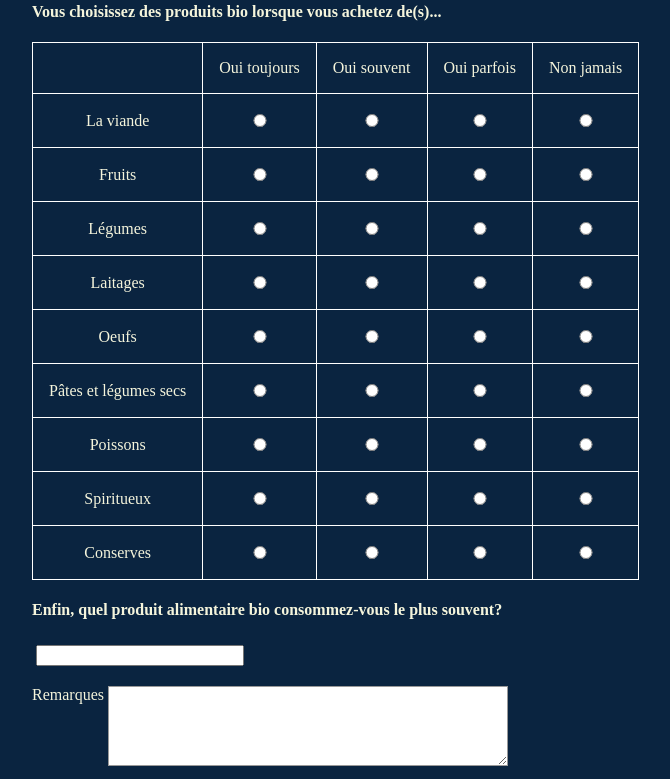
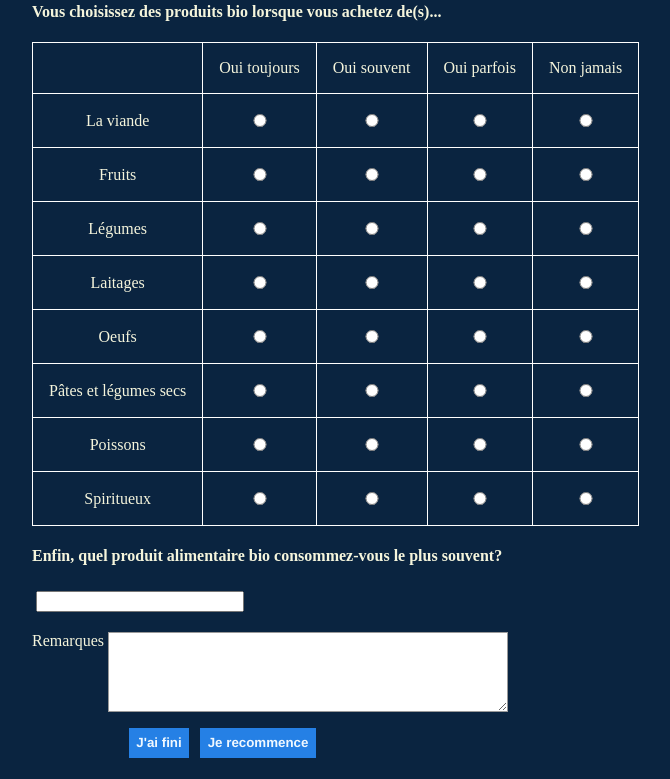
Before and after one commit to likhe/formulaire, a plain HTML site: page index.html in a window 1280 px wide. Shown: the part 1993-2772 px from the top of the page, without its empty margins (160-830 px from the left). Drawn offline with Linux system fonts and the light colour scheme.

Commit message:
revoir les positions et travailler le style

```diff
--- a/index.html
+++ b/index.html
@@ -6,9 +6,9 @@
         <link rel="stylesheet" href="style.css">
     </head>
     <body>
-		<header>
+		<div id="up">
 			<h1>Agence SolarClub</h1>
-		</header>
+		</div>
 		<div class="content">
 			<form action="end.html">
 				<div class="you"><h3>Vous</h3>
@@ -134,55 +134,55 @@
               <td><input type="radio" id="second" name="two" value="2"/></td>
               <td><input type="radio" id="second" name="two" value="3"/></td>
               <td><input type="radio" id="second" name="two" value="4"/></td>
-              <td><input type="radio" id="second" name="one" value="5"/></td>
+              <td><input type="radio" id="second" name="two" value="5"/></td>
 							</tr>
 							<tr>
 							<td>Le souci écologique</td>
-							<td><input type="radio"/></td>
-							<td><input type="radio"/></td>
-            				<td><input type="radio"/></td>
-							<td><input type="radio"/></td>
-							<td><input type="radio"/></td>
+              <td><input type="radio" id="second" name="three" value="1"/></td>
+              <td><input type="radio" id="second" name="three" value="2"/></td>
+              <td><input type="radio" id="second" name="three" value="3"/></td>
+              <td><input type="radio" id="second" name="three" value="4"/></td>
+              <td><input type="radio" id="second" name="three" value="5"/></td>
 							</tr>
 							<tr>
 							<td>La proximité</td>
-							<td><input type="radio"/></td>
-            				<td><input type="radio"/></td>
-							<td><input type="radio"/></td>
-							<td><input type="radio"/></td>
-							<td><input type="radio"/></td>
+              <td><input type="radio" id="second" name="four" value="1"/></td>
+              <td><input type="radio" id="second" name="four" value="2"/></td>
+              <td><input type="radio" id="second" name="four" value="3"/></td>
+              <td><input type="radio" id="second" name="four" value="4"/></td>
+              <td><input type="radio" id="second" name="four" value="5"/></td>
 							</tr>
 							<tr>
 							<td>Issu d'un commerce équitable</td>
-							<td><input type="radio"/></td>
-            				<td><input type="radio"/></td>
-            				<td><input type="radio"/></td>
-							<td><input type="radio"/></td>
-							<td><input type="radio"/></td>
+              <td><input type="radio" id="second" name="five" value="1"/></td>
+              <td><input type="radio" id="second" name="five" value="2"/></td>
+              <td><input type="radio" id="second" name="five" value="3"/></td>
+              <td><input type="radio" id="second" name="five" value="4"/></td>
+              <td><input type="radio" id="second" name="five" value="5"/></td>
 							</tr>
 							<tr>
 							<td>Le label</td>
-							<td><input type="radio"/></td>
-            				<td><input type="radio"/></td>
-            				<td><input type="radio"/></td>
-							<td><input type="radio"/></td>
-							<td><input type="radio"/></td>
+              <td><input type="radio" id="second" name="six" value="1"/></td>
+              <td><input type="radio" id="second" name="six" value="2"/></td>
+              <td><input type="radio" id="second" name="six" value="3"/></td>
+              <td><input type="radio" id="second" name="six" value="4"/></td>
+              <td><input type="radio" id="second" name="six" value="5"/></td>
 							</tr>
 							<tr>
 							<td>La marque</td>
-							<td><input type="radio"/></td>
-            	<td><input type="radio"/></td>
-							<td><input type="radio"/></td>
-							<td><input type="radio"/></td>
-							<td><input type="radio"/></td>
+              <td><input type="radio" id="second" name="seven" value="1"/></td>
+              <td><input type="radio" id="second" name="seven" value="2"/></td>
+              <td><input type="radio" id="second" name="seven" value="3"/></td>
+              <td><input type="radio" id="second" name="seven" value="4"/></td>
+              <td><input type="radio" id="second" name="seven" value="5"/></td>
 							</tr>
 							<tr>
 							<td>La composition</td>
-							<td><input type="radio"/></td>
-            	<td><input type="radio"/></td>
-            	<td><input type="radio"/></td>
-							<td><input type="radio"/></td>
-							<td><input type="radio"/></td>
+              <td><input type="radio" id="second" name="eight" value="1"/></td>
+              <td><input type="radio" id="second" name="eight" value="2"/></td>
+              <td><input type="radio" id="second" name="eight" value="3"/></td>
+              <td><input type="radio" id="second" name="eight" value="4"/></td>
+              <td><input type="radio" id="second" name="eight" value="5"/></td>
 							</tr>
 						</table>
 						</li>
@@ -192,72 +192,66 @@
 							<td></td>
 							<td>Oui toujours</td>
 							<td>Oui souvent</td>
-            				<td>Oui parfois</td>
+            	<td>Oui parfois</td>
 							<td>Non jamais</td>
 							</thead>
 							<tr>
 							<td>La viande</td>
-							<td><input type="radio"/></td>
-            	<td><input type="radio"/></td>
-							<td><input type="radio"/></td>
-							<td><input type="radio"/></td>
+              <td><input type="radio" id="third" name="one" value="1"/></td>
+              <td><input type="radio" id="third" name="one" value="2"/></td>
+              <td><input type="radio" id="third" name="one" value="3"/></td>
+              <td><input type="radio" id="third" name="one" value="4"/></td>
 							</tr>
 							<tr>
 							<td>Fruits</td>
-							<td><input type="radio"/></td>
-            				<td><input type="radio"/></td>
-							<td><input type="radio"/></td>
-							<td><input type="radio"/></td>
+              <td><input type="radio" id="third" name="two" value="1"/></td>
+              <td><input type="radio" id="third" name="two" value="2"/></td>
+              <td><input type="radio" id="third" name="two" value="3"/></td>
+              <td><input type="radio" id="third" name="two" value="4"/></td>
 							</tr>
 							<tr>
 							<td>Légumes</td>
-							<td><input type="radio"/></td>
-            	<td><input type="radio"/></td>
-							<td><input type="radio"/></td>
-							<td><input type="radio"/></td>
+              <td><input type="radio" id="third" name="three" value="1"/></td>
+              <td><input type="radio" id="third" name="three" value="2"/></td>
+              <td><input type="radio" id="third" name="three" value="3"/></td>
+              <td><input type="radio" id="third" name="three" value="4"/></td>
 							</tr>
 							<tr>
 							<td>Laitages</td>
-							<td><input type="radio"/></td>
-            	<td><input type="radio"/></td>
-							<td><input type="radio"/></td>
-							<td><input type="radio"/></td>
+              <td><input type="radio" id="third" name="four" value="1"/></td>
+              <td><input type="radio" id="third" name="four" value="2"/></td>
+              <td><input type="radio" id="third" name="four" value="3"/></td>
+              <td><input type="radio" id="third" name="four" value="4"/></td>
 							</tr>
 							<tr>
 							<td>Oeufs</td>
-							<td><input type="radio"/></td>
-            	<td><input type="radio"/></td>
-							<td><input type="radio"/></td>
-							<td><input type="radio"/></td>
+              <td><input type="radio" id="third" name="five" value="1"/></td>
+              <td><input type="radio" id="third" name="five" value="2"/></td>
+              <td><input type="radio" id="third" name="five" value="3"/></td>
+              <td><input type="radio" id="third" name="five" value="4"/></td>
 							</tr>
 							<tr>
 							<td>Pâtes et légumes secs</td>
-							<td><input type="radio"/></td>
-            	<td><input type="radio"/></td>
-							<td><input type="radio"/></td>
-							<td><input type="radio"/></td>
+              <td><input type="radio" id="third" name="six" value="1"/></td>
+              <td><input type="radio" id="third" name="six" value="2"/></td>
+              <td><input type="radio" id="third" name="six" value="3"/></td>
+              <td><input type="radio" id="third" name="six" value="4"/></td>
             	</tr>
 							<tr>
 							<td>Poissons</td>
-							<td><input type="radio"/></td>
-            	<td><input type="radio"/></td>
-							<td><input type="radio"/></td>
-							<td><input type="radio"/></td>
+              <td><input type="radio" id="third" name="seven" value="1"/></td>
+              <td><input type="radio" id="third" name="seven" value="2"/></td>
+              <td><input type="radio" id="third" name="seven" value="3"/></td>
+              <td><input type="radio" id="third" name="seven" value="4"/></td>
             	</tr>
 							<tr>
 							<td>Spiritueux</td>
-							<td><input type="radio"/></td>
-            	<td><input type="radio"/></td>
-							<td><input type="radio"/></td>
-							<td><input type="radio"/></td>
+              <td><input type="radio" id="third" name="eight" value="1"/></td>
+              <td><input type="radio" id="third" name="eight" value="2"/></td>
+              <td><input type="radio" id="third" name="eight" value="3"/></td>
+              <td><input type="radio" id="third" name="eight" value="4"/></td>
             	</tr>
 							<tr>
-							<td>Conserves</td>
-							<td><input type="radio"/></td>
-            	<td><input type="radio"/></td>
-							<td><input type="radio"/></td>
-							<td><input type="radio"/></td>
-            	</tr>
 						</table>
 						</li>
 						<li><h4>Enfin, quel produit alimentaire bio consommez-vous le plus souvent?</h4>
--- a/style.css
+++ b/style.css
@@ -11,7 +11,7 @@ body {
 	align-items: center;
 	margin: 0;
 }
-header {
+#up {
 	margin-top: .5em;
 	margin-bottom: -1em;
 	align-self: center;
```
